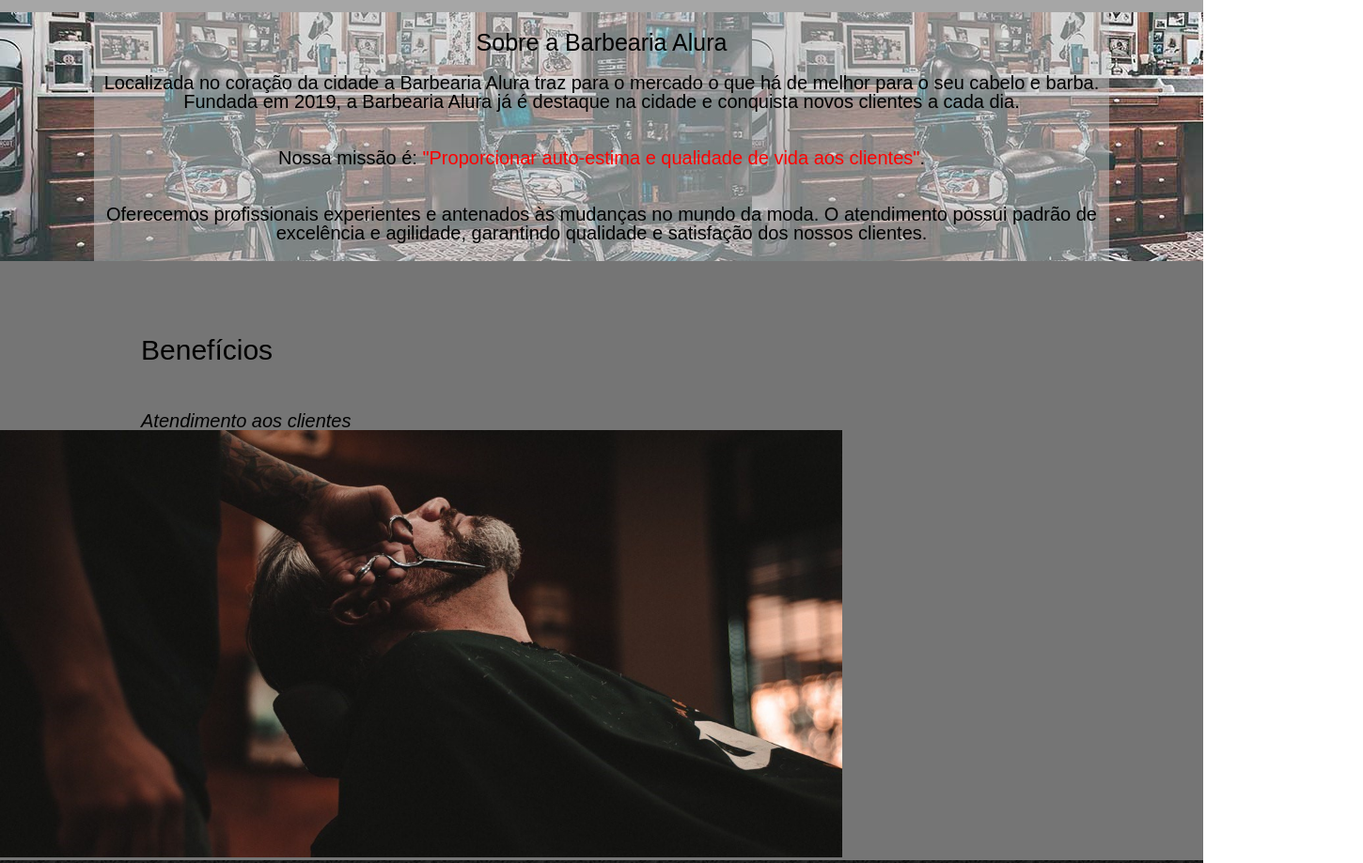
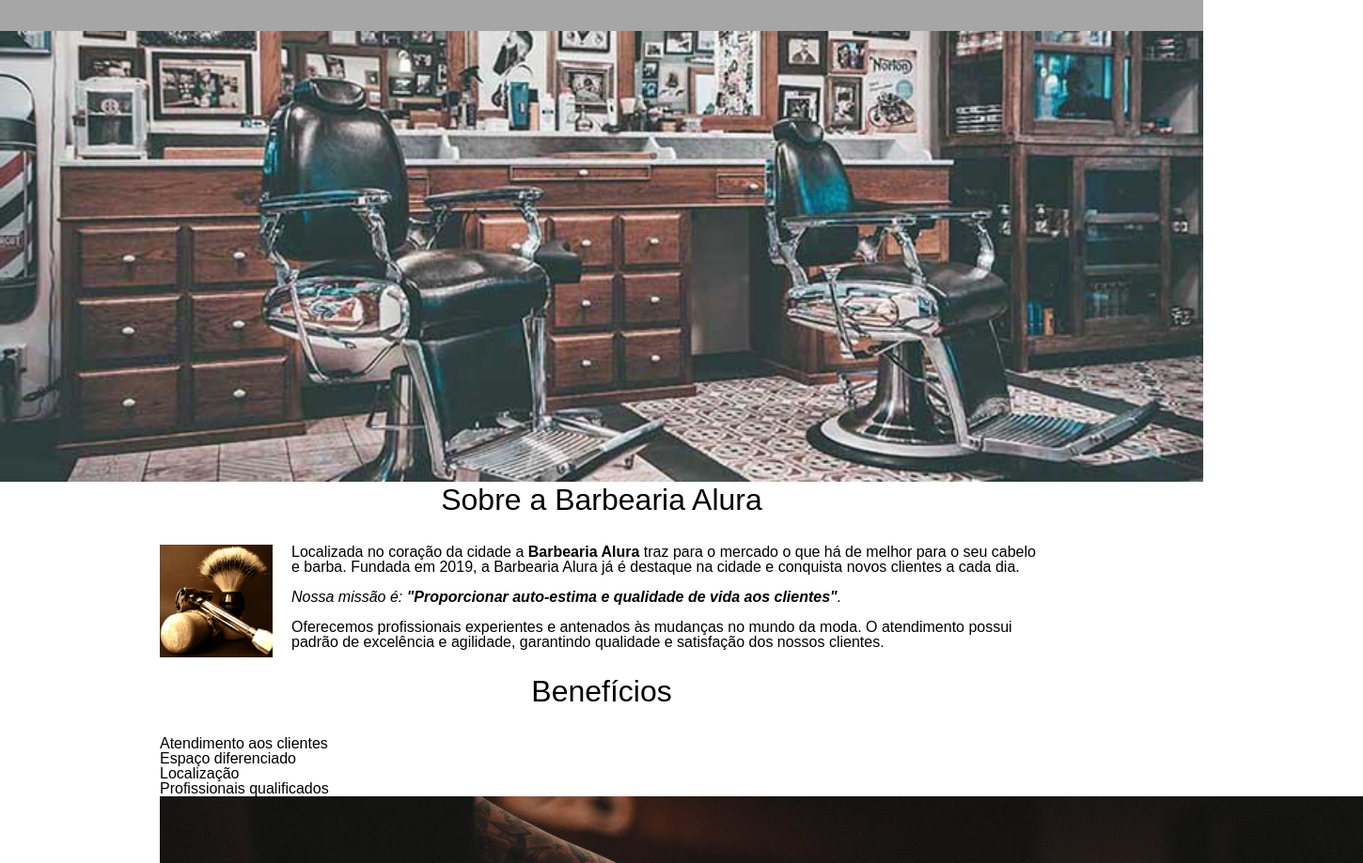
Before and after one commit to PauloCoradini/Curso-HTML-CSS, a plain HTML site: page index.html in a window 1280 px wide. Shown: the part 260-1179 px from the top of the page at 94% size, 1450 px wide, since content can reach past the window. Drawn offline with Linux system fonts and the light colour scheme.

Commit message:
início parte 4

```diff
--- a/index.html
+++ b/index.html
@@ -4,7 +4,7 @@
 		<meta charset="UTF-8">
 		<title>Barbearia Alura</title>
 		<link rel="stylesheet" href="reset.css">
-		<link rel="stylesheet" href="style-home.css">
+		<link rel="stylesheet" href="style.css">
 	</head>
 
 	<body>
@@ -21,9 +21,15 @@
             </div>
         </header>
 
-		<div class="principal">
+		<img class="banner" src="banner.jpg">
 
-			<h2>Sobre a Barbearia Alura</h2>
+		<main>
+
+			<section class="principal">
+
+				<h2 class="titulo-principal">Sobre a Barbearia Alura</h2>
+
+				<img class="utensilios" src="utensilios.jpg" alt="Utensílios do barbeiro">
 
 				<p>Localizada no coração da cidade a <strong>Barbearia Alura</strong> traz para o mercado o que há de melhor para o seu cabelo e barba. Fundada em 2019, a Barbearia Alura já é destaque na cidade e conquista novos clientes a cada dia.</p>
 
@@ -31,10 +37,11 @@
 
 				<p>Oferecemos profissionais experientes e antenados às mudanças no mundo da moda. O atendimento possui padrão de excelência e agilidade, garantindo qualidade e satisfação dos nossos clientes.</p>
 
-		</div>
+			</section>
 
-		<div class="beneficios">
-			<h3>Benefícios</h3>
+			<section class="beneficios">
+
+				<h3 class="titulo-principal">Benefícios</h3>
 
 				<ul class="lista-beneficios">
 					<li class="itens">Atendimento aos clientes</li>
@@ -42,8 +49,10 @@
 					<li class="itens">Localização</li>
 					<li class="itens">Profissionais qualificados</li>
 				</ul>
-			<img id="imgbeneficios" src="beneficios-curta.jpg">
-		</div>
+				<img id="imgbeneficios" src="beneficios.jpg">
+
+			</section>
+		</main>
 
 		<footer>
             <img class="imgcentralizada" src="logo-branco.png">
--- a/style.css
+++ b/style.css
@@ -78,12 +78,11 @@ footer {
     font-size: 15px;
     margin: 30px;
 }
-
+/* contato */
 main {
     width: 940px;
     margin: 0 auto;
 }
-
 form {
     margin: 40px 0;
 }
@@ -117,7 +116,7 @@ form label, form legend {
     background: #f76300fd;
     transform: scale(1.1);
 }
-
+/* tabela contato */
 table {
     margin: 40px 0 40px;
 }
@@ -130,3 +129,30 @@ td, th {
     border: 1px solid black;
     padding: 8px 15px;
 }
+/* pagina inicial */
+.banner {
+    width: 100%;
+}
+.titulo-principal {
+    text-align: center;
+    font-size: 2em;
+    margin: 0 0 1em;
+    clear: left;
+}
+.principal p {
+    margin: 0 0 1em;
+}
+.principal strong{
+    font-weight: bold;
+}
+.principal em {
+    font-style: italic;
+}
+.imgbeneficios {
+    width: 60%;
+}
+.utensilios {
+    width: 120px;
+    float: left;
+    margin: 0 20px 20px 0;
+}
```
Also changed, not shown: utensilios.jpg (added). Lines whose indentation alone changed are shown as unchanged.
